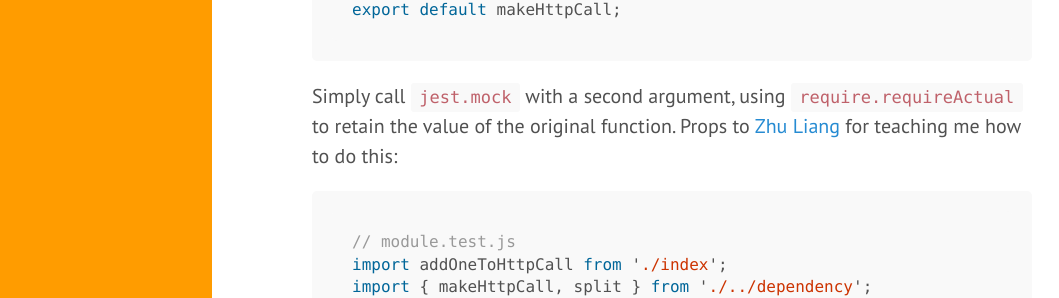
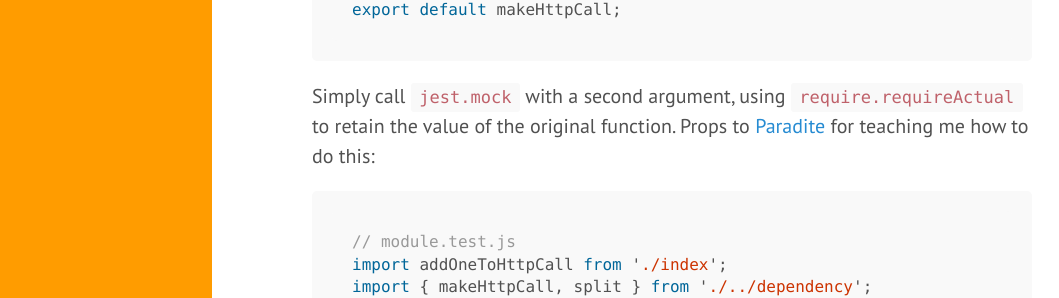
Before and after one commit to jiahaog/jiahao.codes, a Jekyll site: the page built from _posts/2018-01-23-mocking-modules-with-jest.md, in a window 1280 px wide and 900 px high, scrolled down 3297 px. Shown: the part 147-445 px from the top of the window, without its empty margins (8-1067 px from the left). Built offline with Jekyll 4.4.1, drawn with Linux system fonts in a browser that asks for light colours.

Commit message:
Rename paradite

````diff
--- a/_posts/2018-01-23-mocking-modules-with-jest.md
+++ b/_posts/2018-01-23-mocking-modules-with-jest.md
@@ -124,7 +124,7 @@ export const split = (inp, delimiter) => inp.split(delimiter);
 export default makeHttpCall;
 ```
 
-Simply call `jest.mock` with a second argument, using [`require.requireActual`](https://facebook.github.io/jest/docs/en/api.html#requirerequireactualmodulename) to retain the value of the original function. Props to [Zhu Liang](https://paradite.com/) for teaching me how to do this:
+Simply call `jest.mock` with a second argument, using [`require.requireActual`](https://facebook.github.io/jest/docs/en/api.html#requirerequireactualmodulename) to retain the value of the original function. Props to [Paradite](https://paradite.com/) for teaching me how to do this:
 
 ```javascript
 // module.test.js
````
